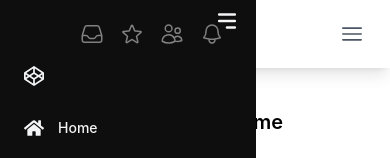
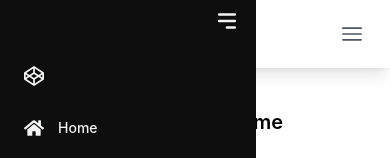
Before and after one commit to Bikrom2001/e-master, a React (Create React App) app: page / in a window 390 px wide. Shown: the top 158 px of the page. Built offline with nearby package versions, Linux system fonts and the light colour scheme.

Commit message:
end website

```diff
--- a/src/components/Header.jsx
+++ b/src/components/Header.jsx
@@ -5,7 +5,7 @@ const Header = () => {
   const [isMenuOpen, setIsMenuOpen] = useState(false)
   return (
     <div className='px-6 py-4 shadow-lg mx-auto sm:max-w-xl md:max-w-full lg:max-w-screen md:px-24 lg:px-8'>
-      <div className='relative pl-14 lg:pl-56   flex items-center justify-between'>
+      <div className=' pl-14 lg:pl-56   flex items-center justify-between'>
         <div
           className='inline-flex items-center'
         >
--- a/src/components/Navbar.js
+++ b/src/components/Navbar.js
@@ -22,11 +22,10 @@ const Navbar = () => {
                 className={`bg-[#0e0e0e] min-h-screen ${open ? "w-64" : "w-16"
                     } duration-500 text-gray-100 px-4`}
             >
-                <div className="py-2 flex justify-end">
+                <div onClick={() => setOpen(!open)} className="py-2 flex justify-end">
                     <HiMenuAlt3
                         size={26}
                         className="cursor-pointer"
-                        onClick={() => setOpen(!open)}
                     />
                 </div>
                 <div className="mt-4 flex flex-col gap-4 relative">
```
